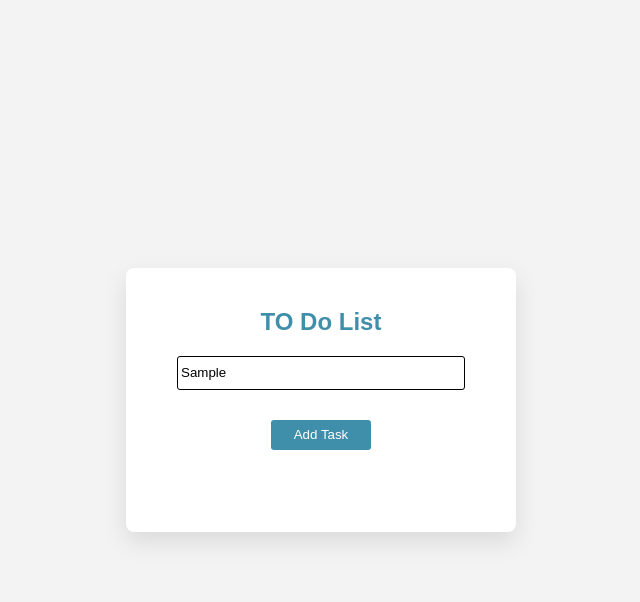
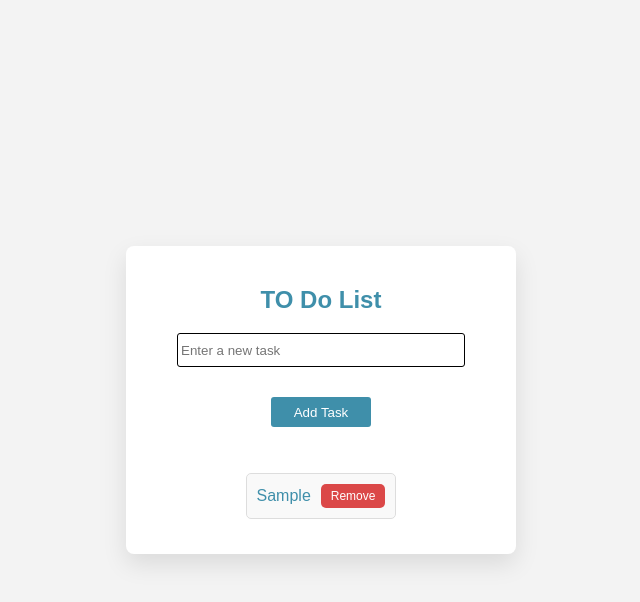
Before and after one commit to dawood1123/To_Do_list, a plain HTML site: page index.html in a window 1280 px wide. Both pictures are taken after typing "Sample" into the empty fields and a click on the button "Add Task". Shown: the whole page, without its empty margins (319-959 px from the left). Drawn offline with Linux system fonts and the light colour scheme.

Commit message:
js added

```diff
--- a/index.html
+++ b/index.html
@@ -11,7 +11,7 @@
     <div id="container">
         <h2>TO Do List</h2>
         <input type="text" id="text-input" placeholder="Enter a new task">
-        <button id="add" onclick="">Add Task</button>
+        <button id="add" onclick="addTask()">Add Task</button>
         <ul id="list"></ul>
     </div>
 
--- a/script.js
+++ b/script.js
@@ -1,16 +1,40 @@
-function addTask(){
 
+function addTask() {
     var task_input = document.getElementById("text-input");
     var taskList = document.getElementById("list");
 
+    if (!task_input.value.trim()) {
+        return alert("To do can't be empty");
+    }
+
     var li = document.createElement("li");
-    li.textContent= task_input.Value;
+    li.textContent = task_input.value;  // Fixed typo here
 
     var removeButton = document.createElement('button');
-    removeButton.textContent= "Remove"
-    removeButton.className= "Remove-btn"
-    removeButton.onclick= function (){
-
+    removeButton.textContent = "Remove";
+    removeButton.className = "Remove-btn";
+    removeButton.onclick = function () {
+        taskList.removeChild(li);
     }
 
+    li.onclick = function() {
+        li.classList.toggle('completed');  // Fixed how you toggle the class
+    }
+
+    // Append the remove button to the list item
+    li.appendChild(removeButton);
+
+    // Append the list item to the task list
+    taskList.appendChild(li);
+
+    // Clear the input field
+    task_input.value = '';  // Fixed clearing the correct input element
+
+
 }
+
+document.addEventListener('keydown', function(event) {
+    if (event.key === 'Enter') {
+        addTask();
+    }
+});
--- a/style.css
+++ b/style.css
@@ -49,3 +49,46 @@ html, body{
 #add:hover{
     background-color:rgb(46, 117, 141) ;
 }
+
+.Remove-btn{
+    margin-left: 10px;
+    color: white;
+    background-color: rgb(219, 72, 72);
+    border: none;
+    padding: 5px 10px;
+    border-radius: 5px;
+    cursor: pointer;
+    font-size: 12px;
+}
+
+.completed{
+    text-decoration: line-through;
+    color: gray;
+}
+
+ul {
+    list-style-type: none;
+    padding: 0;
+    max-height: 200px;
+    /* Limit the height of the task list */
+    overflow-y: auto;
+    /* Enable vertical scrolling */
+    margin-bottom: 10px;
+}
+
+li {
+    background-color: #f9f9f9;
+    border: 1px solid #ddd;
+    padding: 10px;
+    margin-bottom: 5px;
+    border-radius: 5px;
+    display: flex;
+    justify-content: space-between;
+    align-items: center;
+    transition: background-color 0.3s;
+    cursor: pointer;
+}
+
+li:hover {
+    background-color: #e9e9e9;
+}
```
